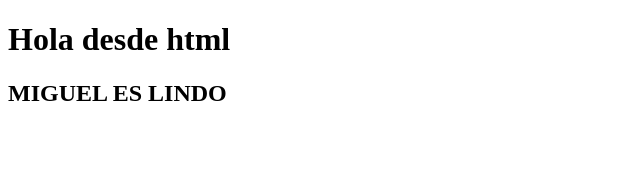
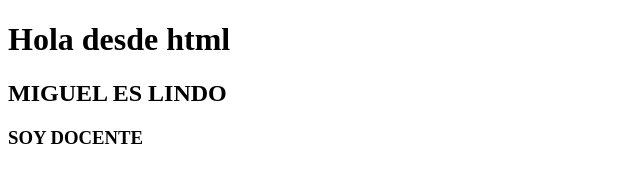
Before and after one commit to miguelcarrizo-ies21/git-miguel, a plain HTML site: page index.html in a window 1280 px wide. Shown: the whole page, without its empty margins (0-640 px from the left). Drawn offline with Linux system fonts and the light colour scheme.

Commit message:
tercer commit

```diff
--- a/index.html
+++ b/index.html
@@ -8,5 +8,6 @@
 <body>
     <h1>Hola desde html</h1>
     <h2>MIGUEL ES LINDO</h2>
+    <h3>SOY DOCENTE</h3>
 </body>
 </html>
```
